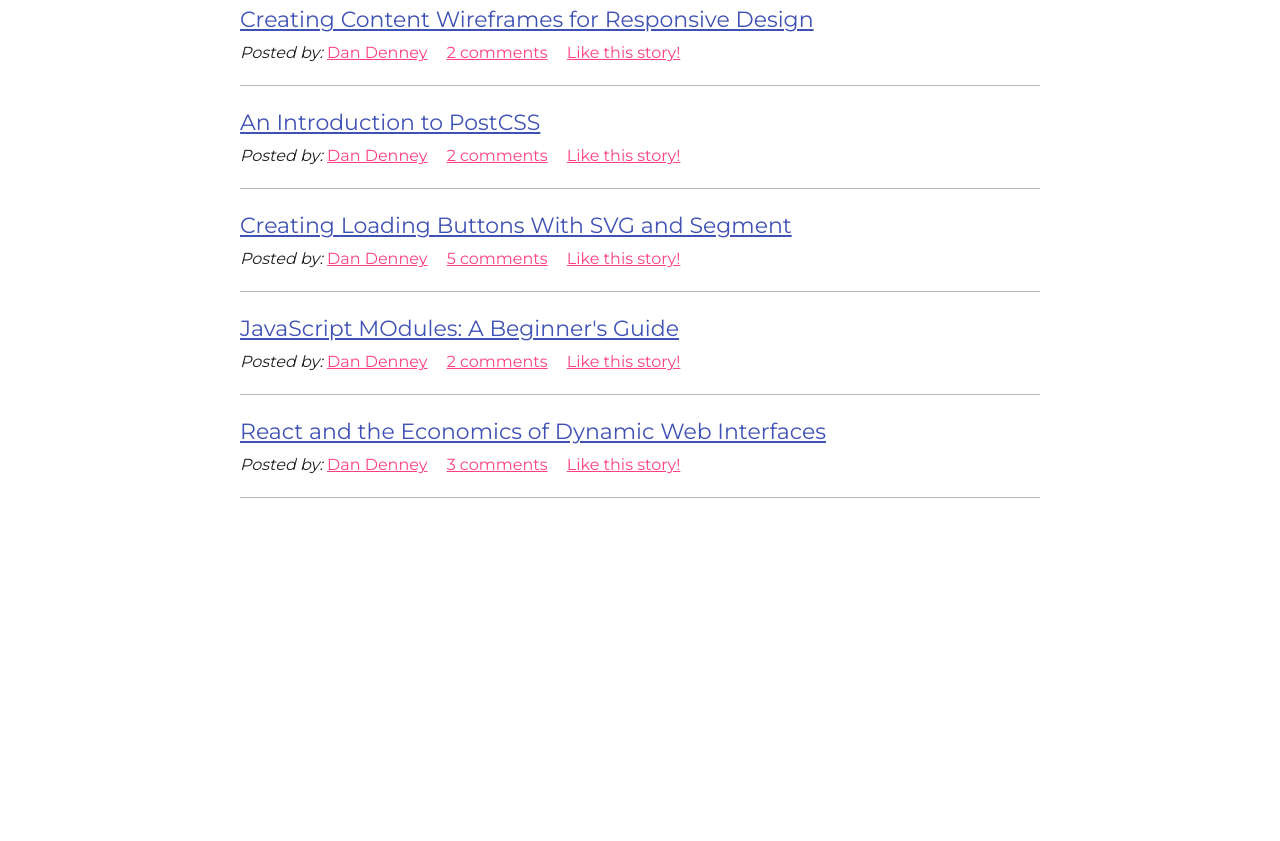
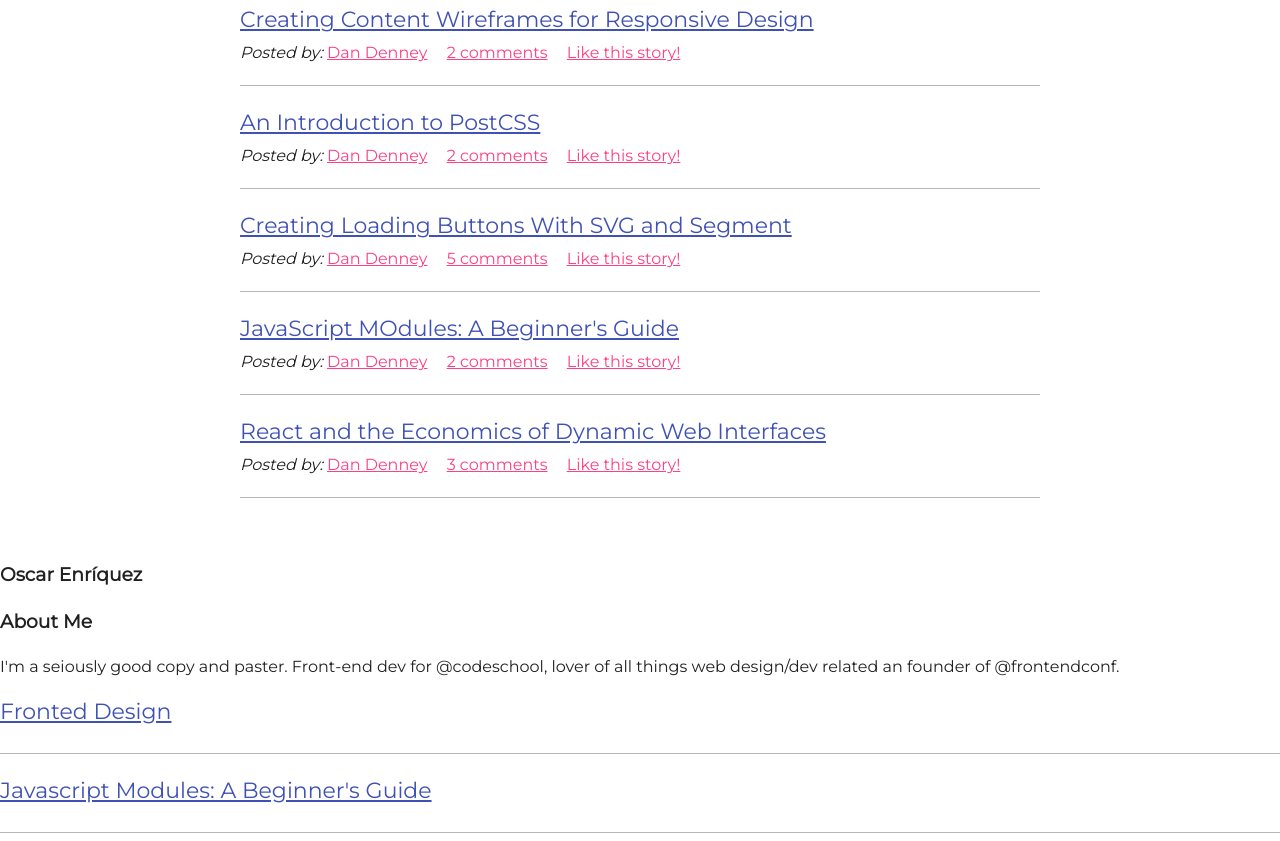
Before and after one commit to oscarenriquez/front-end-website, a plain HTML site: page index.html in a window 1280 px wide. Shown: the part 983-1824 px from the top of the page. Before the commit the page ends 1501 px from the top, so only its background shows below. Drawn offline with nearby package versions, Linux system fonts and the light colour scheme.

Commit message:
all components

```diff
--- a/index.html
+++ b/index.html
@@ -192,6 +192,27 @@
 			</ol>
 		</div>
 	</main>
+
+	<div class="modal">
+		<div class="modal-media">
+			<img src="" alt="">
+			<h3 class="modal-media-title">Oscar Enríquez</h3>
+		</div>
+		<div class="modal-content">
+			<h3>About Me</h3>
+			<p>I'm a seiously good copy and paster. Front-end dev for @codeschool, lover of all things web design/dev related an founder of @frontendconf.</p>
+
+			<ol class="news">
+				<li class="news-item">
+					<a href="#" class="news-link">Fronted Design</a>
+				</li>
+				<li class="news-item">
+					<a href="#" class="news-link">Javascript Modules: A Beginner's Guide</a>
+				</li>
+			</ol>
+		</div>
+	</div>
+
 	<script src="node_modules/jquery/dist/jquery.min.js"></script>
 	<script src="app.js"></script>
 </body>
```
